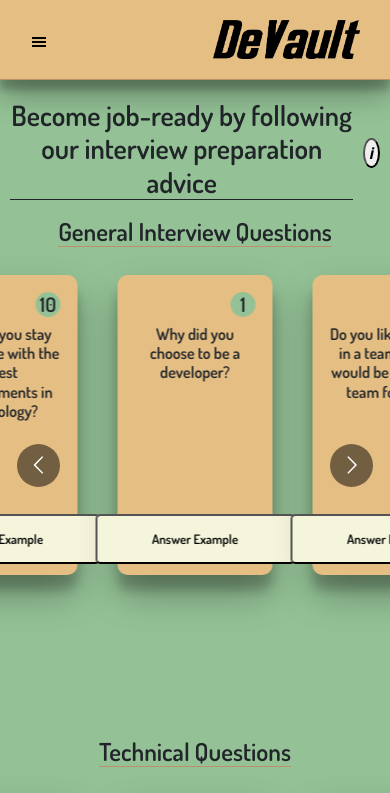
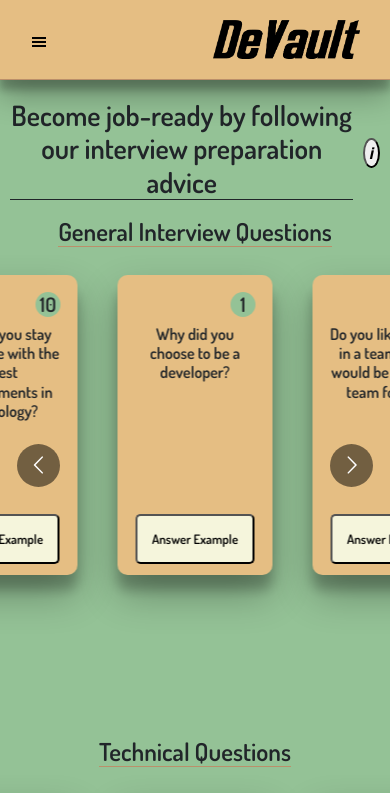
Before and after one commit to SchoolOfCode/bc13_final-project_front-end-cyber-insecure, a React (Create React App) app: page /interviewprep in a window 390 px wide. Shown: the top 793 px of the page. Built offline with nearby package versions, Linux system fonts and the light colour scheme; no server answers; sample sign-in values are in the browser's storage.

Commit message:
INTERVIEW button fixed

```diff
--- a/src/Components/InterviewPrepPage/InterviewPrepPage.css
+++ b/src/Components/InterviewPrepPage/InterviewPrepPage.css
@@ -202,4 +202,7 @@ body {
     min-height: 200px;
     max-width: 300px;
   }
+  .exampleButton{
+    width: 85%;
+  }
 }
```
